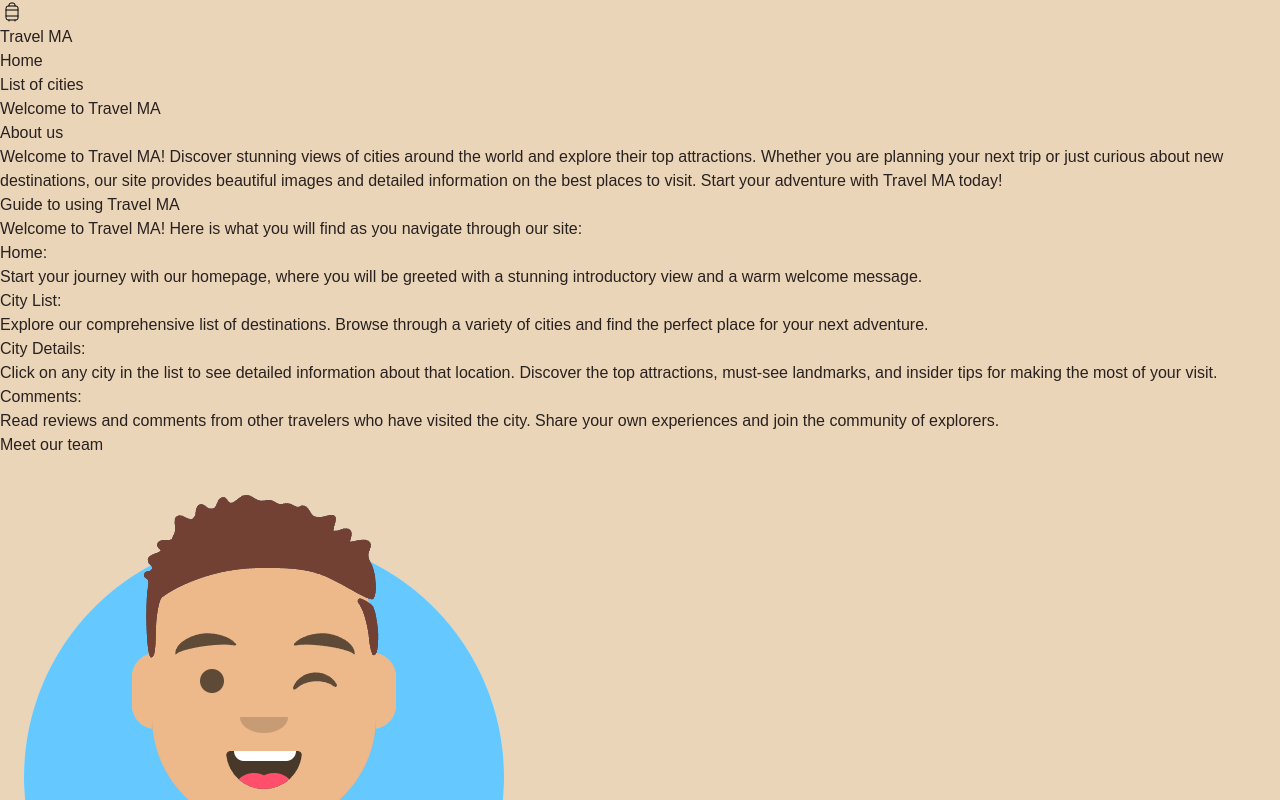
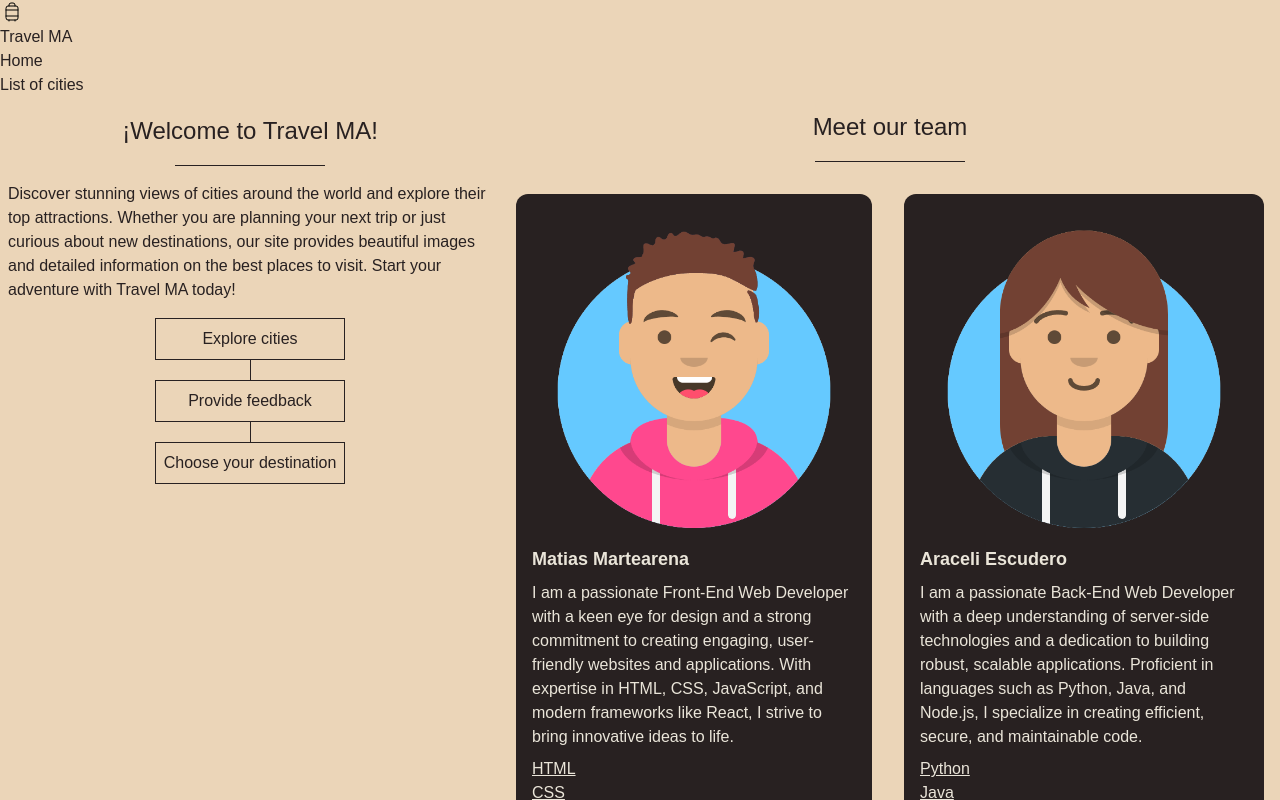
Before and after one commit to matias-martearena/curso-react-inicial, a React (Vite) app: page / in a window 1280 px wide. Shown: the top 800 px of the page. Built offline with nearby package versions, Linux system fonts and the light colour scheme; a web font is replaced by a local one.

Commit message:
add: home styles

```diff
--- a/src/components/about/About.jsx
+++ b/src/components/about/About.jsx
@@ -2,44 +2,20 @@ import './about.css'
 
 const About = () => {
     return (
-        <aside>
-            <h1>Welcome to Travel MA</h1>
-            <h2>About us</h2>
-            <p>
-                Welcome to Travel MA! Discover stunning views of cities around the world and explore their top attractions. Whether you are planning
-                your next trip or just curious about new destinations, our site provides beautiful images and detailed information on the best places
-                to visit. Start your adventure with Travel MA today!
+        <aside className="about-container">
+            <h2 className="about-main-title">¡Welcome to Travel MA!</h2>
+            <span className="about-line"></span>
+            <p className="about-description">
+                Discover stunning views of cities around the world and explore their top attractions. Whether you are planning your next trip or just
+                curious about new destinations, our site provides beautiful images and detailed information on the best places to visit. Start your
+                adventure with Travel MA today!
             </p>
-            <h2>Guide to using Travel MA</h2>
-            <p>Welcome to Travel MA! Here is what you will find as you navigate through our site:</p>
-            <ul>
-                <li>
-                    <h3>Home:</h3>
-                    <p>
-                        Start your journey with our homepage, where you will be greeted with a stunning introductory view and a warm welcome message.
-                    </p>
-                </li>
-                <li>
-                    <h3>City List:</h3>
-                    <p>
-                        Explore our comprehensive list of destinations. Browse through a variety of cities and find the perfect place for your next
-                        adventure.
-                    </p>
-                </li>
-                <li>
-                    <h3>City Details:</h3>
-                    <p>
-                        Click on any city in the list to see detailed information about that location. Discover the top attractions, must-see
-                        landmarks, and insider tips for making the most of your visit.
-                    </p>
-                </li>
-                <li>
-                    <h3>Comments:</h3>
-                    <p>
-                        Read reviews and comments from other travelers who have visited the city. Share your own experiences and join the community of
-                        explorers.
-                    </p>
-                </li>
+            <ul className="about-services-list">
+                <li className="about-service">Explore cities</li>
+                <span className="about-service-line"></span>
+                <li className="about-service">Provide feedback</li>
+                <span className="about-service-line"></span>
+                <li className="about-service">Choose your destination</li>
             </ul>
         </aside>
     )
--- a/src/components/about/about.css
+++ b/src/components/about/about.css
@@ -0,0 +1,48 @@
+.about-container {
+    margin-top: 1em;
+    display: flex;
+    flex-direction: column;
+    justify-content: center;
+    align-items: center;
+    max-width: 500px;
+}
+
+.about-main-title {
+    font-size: 24px;
+    font-weight: 500;
+}
+
+.about-line {
+    margin: 1em 0;
+    width: 150px;
+    background-color: var(--font-color);
+    height: 1px;
+}
+
+.about-description {
+    font-size: 16px;
+    margin: 0 0.5em;
+}
+
+.about-services-list {
+    margin: 1em 0;
+    display: flex;
+    flex-direction: column;
+    justify-content: center;
+    align-items: center;
+}
+
+.about-service {
+    width: 100%;
+    font-weight: 500;
+    padding: 0.5em;
+    border: 1px solid var(--font-color);
+    text-align: center;
+}
+
+.about-service-line {
+    display: block;
+    width: 1px;
+    height: 20px;
+    background-color: var(--font-color);
+}
--- a/src/components/main/Main.jsx
+++ b/src/components/main/Main.jsx
@@ -6,7 +6,7 @@ import Team from '../team/Team'
 const Main = ({ team }) => {
     return (
         <main>
-            <div>
+            <div className="main-container">
                 <About />
                 <Team team={team} />
             </div>
--- a/src/components/main/main.css
+++ b/src/components/main/main.css
@@ -0,0 +1,7 @@
+@media (width > 1000px) {
+    .main-container {
+        display: flex;
+        align-items: self-start;
+        justify-content: center;
+    }
+}
--- a/src/components/team/Team.jsx
+++ b/src/components/team/Team.jsx
@@ -1,24 +1,28 @@
+import './team.css'
 import PropTypes from 'prop-types'
 
 const Team = ({ team }) => {
     return (
-        <section>
-            <h2>Meet our team</h2>
-            <article>
+        <section className="team-container">
+            <h2 className="team-title">Meet our team</h2>
+            <span className="team-title-line"></span>
+            <article className="team-card-container">
                 {team.map(person => (
-                    <div key={person.id}>
-                        <picture>
-                            <img src={person.image} alt={`${person.names} ${person.surnames}`} />
+                    <div className="team-card" key={person.id}>
+                        <picture className="team-img-container">
+                            <img className="team-img" src={person.image} alt={`${person.names} ${person.surnames}`} />
                         </picture>
-                        <p>
+                        <div className="team-info">
+                            <p className="team-name">
                                 {person.names} {person.surnames}
                             </p>
-                        <p>{person.description}</p>
-                        <ul>
+                            <p className="team-description">{person.description}</p>
+                            <ul className="team-stack">
                                 {person.stack.map(tec => (
                                     <li key={tec.id}>{tec.name}</li>
                                 ))}
                             </ul>
+                        </div>
                     </div>
                 ))}
             </article>
--- a/src/components/team/team.css
+++ b/src/components/team/team.css
@@ -0,0 +1,74 @@
+.team-container {
+    display: flex;
+    flex-direction: column;
+    justify-content: center;
+    align-items: center;
+}
+
+.team-title {
+    font-size: 24px;
+    font-weight: 500;
+    text-align: center;
+}
+
+.team-title-line {
+    background-color: var(--font-color);
+    margin: 1em 0;
+    width: 150px;
+    height: 1px;
+}
+
+.team-card-container {
+    display: flex;
+    flex-direction: column;
+    justify-content: center;
+    align-items: center;
+}
+
+.team-card {
+    display: flex;
+    flex-direction: column;
+    justify-content: center;
+    background-color: var(--font-color);
+    color: #eae5d9;
+    border-radius: 12px;
+    margin: 1em;
+    padding: 1em;
+    max-width: 500px;
+}
+
+.team-img-container {
+    display: flex;
+    justify-content: center;
+    align-items: center;
+}
+
+.team-img {
+    width: 300px;
+    max-width: 350px;
+    height: auto;
+}
+
+.team-name {
+    font-size: 18px;
+    font-weight: 600;
+    margin-top: 1em;
+}
+
+.team-description {
+    margin: 0.5em 0;
+}
+
+.team-stack {
+    text-decoration: underline;
+}
+
+@media (width > 768px) {
+    .team-card-container {
+        flex-direction: row;
+    }
+
+    .team-title {
+        margin-top: 0.5em;
+    }
+}
```
Lines whose indentation alone changed are shown as unchanged.
